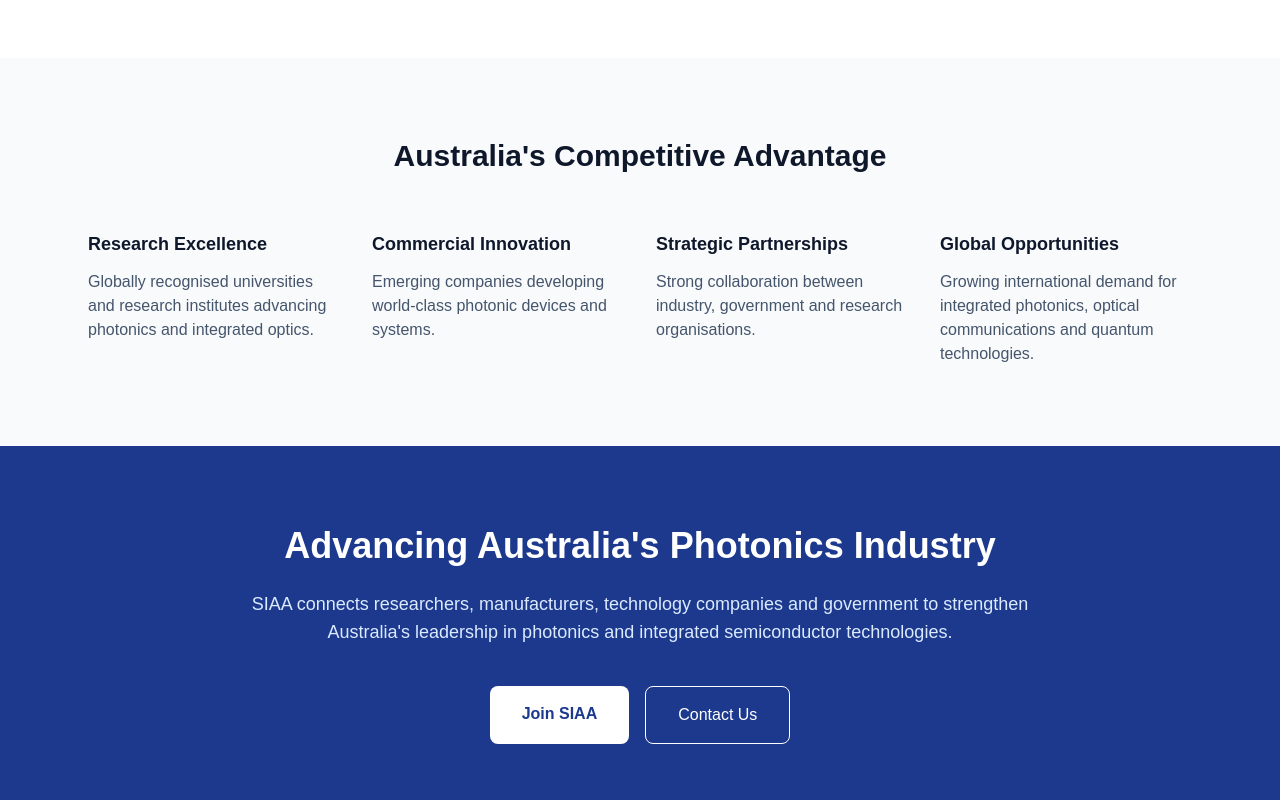
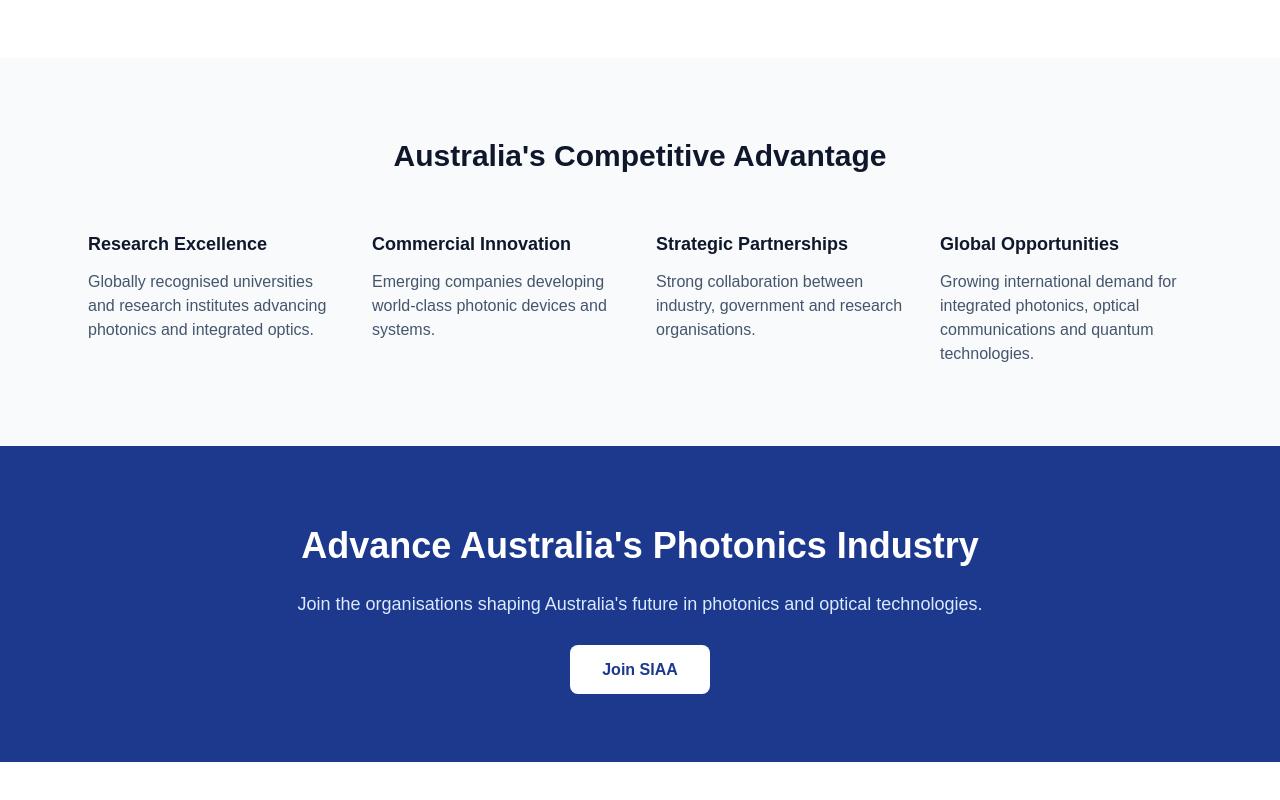
Before and after one commit to Ants-siaa/SIAA-site, a Next.js app: page /photonics-australia in a window 1280 px wide. Shown: the part 1877-2677 px from the top of the page. After the commit the page ends 2639 px from the top, so only its background shows below. Built offline with nearby package versions, Linux system fonts and the light colour scheme.

Commit message:
Update page.tsx

```diff
--- a/app/photonics-australia/page.tsx
+++ b/app/photonics-australia/page.tsx
@@ -1,6 +1,7 @@
 import PageHero from "@/components/PageHero";
 import Image from "next/image";
 import Link from "next/link";
+import CTASection from "@/components/CTASection";
 
 export default function PhotonicsPage() {
   return (
@@ -232,41 +233,10 @@ export default function PhotonicsPage() {
 
       {/* ================= CTA ================= */}
 
-      <section className="bg-blue-900 text-white py-20">
-
-        <div className="max-w-4xl mx-auto text-center px-6">
-
-          <h2 className="text-4xl font-bold">
-            Advancing Australia's Photonics Industry
-          </h2>
-
-          <p className="mt-6 text-blue-100 text-lg">
-            SIAA connects researchers, manufacturers, technology companies
-            and government to strengthen Australia's leadership in photonics
-            and integrated semiconductor technologies.
-          </p>
-
-          <div className="mt-10 flex justify-center gap-4">
-
-            <Link
-              href="/membership"
-              className="bg-white text-blue-900 px-8 py-4 rounded-lg font-semibold hover:bg-slate-100"
-            >
-              Join SIAA
-            </Link>
-
-            <Link
-              href="/contact"
-              className="border border-white px-8 py-4 rounded-lg hover:bg-white/10"
-            >
-              Contact Us
-            </Link>
-
-          </div>
-
-        </div>
-
-      </section>
+<CTASection
+  title="Advance Australia's Photonics Industry"
+  description="Join the organisations shaping Australia's future in photonics and optical technologies."
+/>
 
     </main>
   );
```
